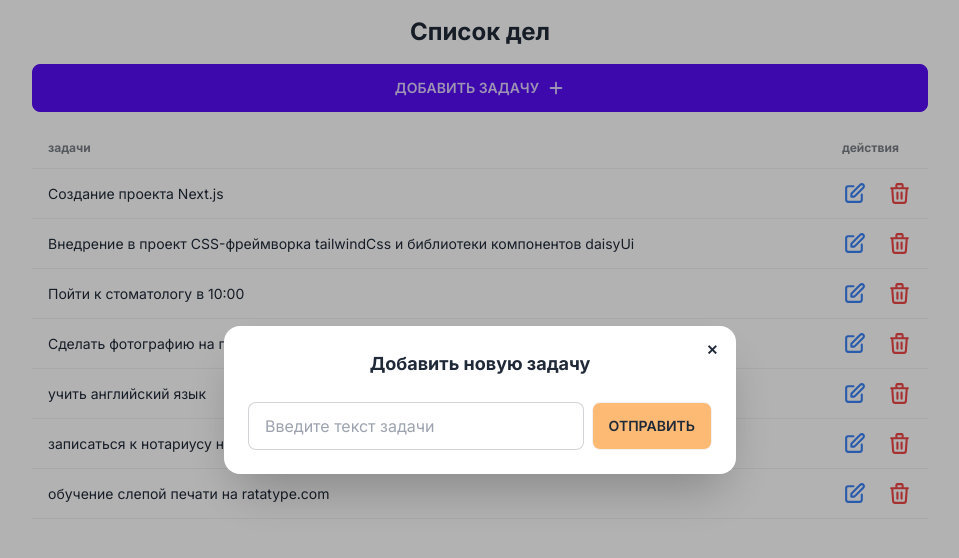
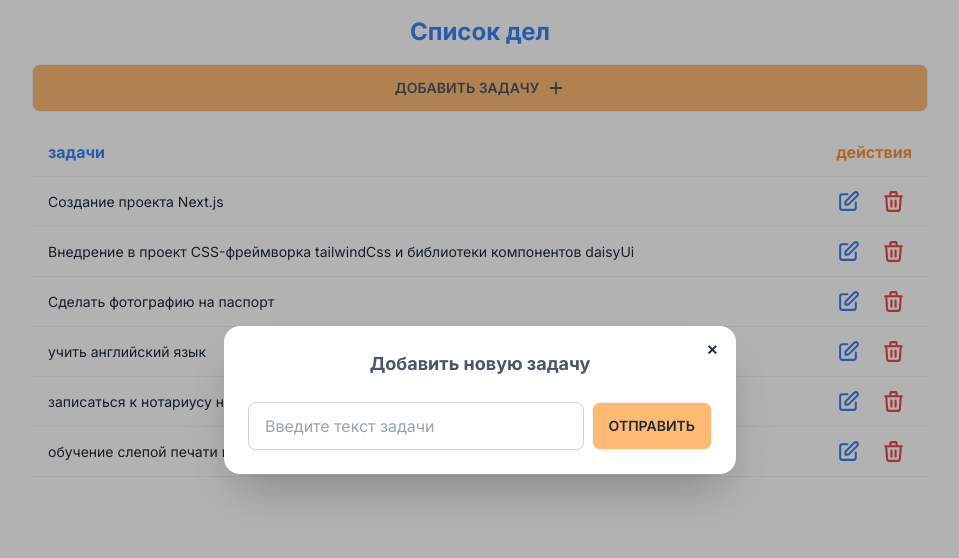
Before and after one commit to HabArt1978/todo-list_nextjs, a Next.js app: page / in a window 1280 px wide. Both pictures are taken after a click on the button "ДОБАВИТЬ ЗАДАЧУ". Shown: the top 558 px of the page, without its empty margins (160-1119 px from the left). Built offline with nearby package versions, Linux system fonts and the light colour scheme; data requests are answered from the project's data file.

Commit message:
- добавил возможность удаления задачи
- добавил запрос на удаление задачи

```diff
--- a/api/requests/tasks.request.ts
+++ b/api/requests/tasks.request.ts
@@ -22,4 +22,8 @@ export default {
 		const res = await httpClient.put(`/tasks/${task.id}`, task)
 		return res.data as ITask
 	},
+
+	async deleteTask(id: string): Promise<void> {
+		await httpClient.delete(`/tasks/${id}`)
+	},
 }
--- a/app/components/AddTask/AddTask.tsx
+++ b/app/components/AddTask/AddTask.tsx
@@ -30,14 +30,16 @@ const AddTask = (): JSX.Element => {
 	return (
 		<div>
 			<button
-				className="btn btn-primary w-full"
+				className="btn bg-orange-300 hover:bg-orange-400 w-full  text-gray-600"
 				onClick={() => setModalOpen(true)}
 			>
 				Добавить задачу <HiPlus size={18} />
 			</button>
 			<ModalBox modalOpen={modalOpen} setModalOpen={setModalOpen}>
 				<form onSubmit={handleSubmitNewTask}>
-					<h3 className="font-bold text-lg">Добавить новую задачу</h3>
+					<h3 className="font-bold text-lg text-gray-600">
+						Добавить новую задачу
+					</h3>
 					<div className="modal-action">
 						<input
 							type="text"
--- a/app/components/TodoList/Task/Task.tsx
+++ b/app/components/TodoList/Task/Task.tsx
@@ -30,6 +30,12 @@ const Task: FC<ITaskProps> = ({ task }): JSX.Element => {
 
 		setTaskToEdit('')
 		setOpenModalEdit(false)
+		router.refresh()
+	}
+
+	const handleDeleteTask = async (id: string): Promise<void> => {
+		await api.tasks.deleteTask(id)
+		setOpenModalDeleted(false)
 		router.refresh()
 	}
 
@@ -66,7 +72,29 @@ const Task: FC<ITaskProps> = ({ task }): JSX.Element => {
 						</form>
 					</ModalBox>
 
-					<HiOutlineTrash className="text-red-500" size={25} cursor="pointer" />
+					<HiOutlineTrash
+						className="text-red-500"
+						size={25}
+						cursor="pointer"
+						onClick={() => setOpenModalDeleted(true)}
+					/>
+
+					<ModalBox
+						modalOpen={openModalDeleted}
+						setModalOpen={setOpenModalDeleted}
+					>
+						<h3 className="text-lg">
+							Вы уверены, что хотите удалить эту задачу?
+						</h3>
+						<div className="modal-action">
+							<button
+								className="btn bg-red-400 hover:bg-red-500"
+								onClick={() => handleDeleteTask(task.id)}
+							>
+								Удалить
+							</button>
+						</div>
+					</ModalBox>
 				</td>
 			</tr>
 		</tbody>
--- a/app/components/TodoList/TodoList.tsx
+++ b/app/components/TodoList/TodoList.tsx
@@ -12,8 +12,8 @@ const TodoList: FC<ITodosListProps> = ({ tasks }): JSX.Element => {
 			<table className="table">
 				<thead>
 					<tr>
-						<th>задачи</th>
-						<th>действия</th>
+						<th className="text-base text-blue-500">задачи</th>
+						<th className="text-base text-orange-400">действия</th>
 					</tr>
 				</thead>
 				{tasks.map((task) => (
--- a/app/page.tsx
+++ b/app/page.tsx
@@ -8,8 +8,9 @@ export default async function Home(): Promise<JSX.Element> {
 
 	return (
 		<main className="max-w-4xl mx-auto mt-4">
+			<link rel="shortcut icon" href="/static/nextjs_icon.svg" />
 			<div className="text-center my-4 flex flex-col gap-4">
-				<h1 className="text-2xl font-bold">Cписок дел</h1>
+				<h1 className="text-2xl font-bold text-blue-500">Cписок дел</h1>
 				<AddTask />
 			</div>
 			<TodoList tasks={tasks} />
--- a/data/tasks.json
+++ b/data/tasks.json
@@ -9,10 +9,6 @@
       "text": "Внедрение в проект CSS-фреймворка tailwindСss и библиотеки компонентов daisyUi"
     },
     {
-      "id": "3",
-      "text": "Пойти к стоматологу в 10:00"
-    },
-    {
       "id": "4",
       "text": "Сделать фотографию на паспорт"
     },
@@ -22,7 +18,7 @@
     },
     {
       "id": "fdae5ba4-1ce1-4b55-9aa4-8bf5d49e73da",
-      "text": "записаться к нотариусу на конец сентября"
+      "text": "записаться к нотариусу на конец сентября ( 27 -30 )"
     },
     {
       "id": "04cdbfe3-6123-4d8f-9f4a-cbaf9a15b211",
```
